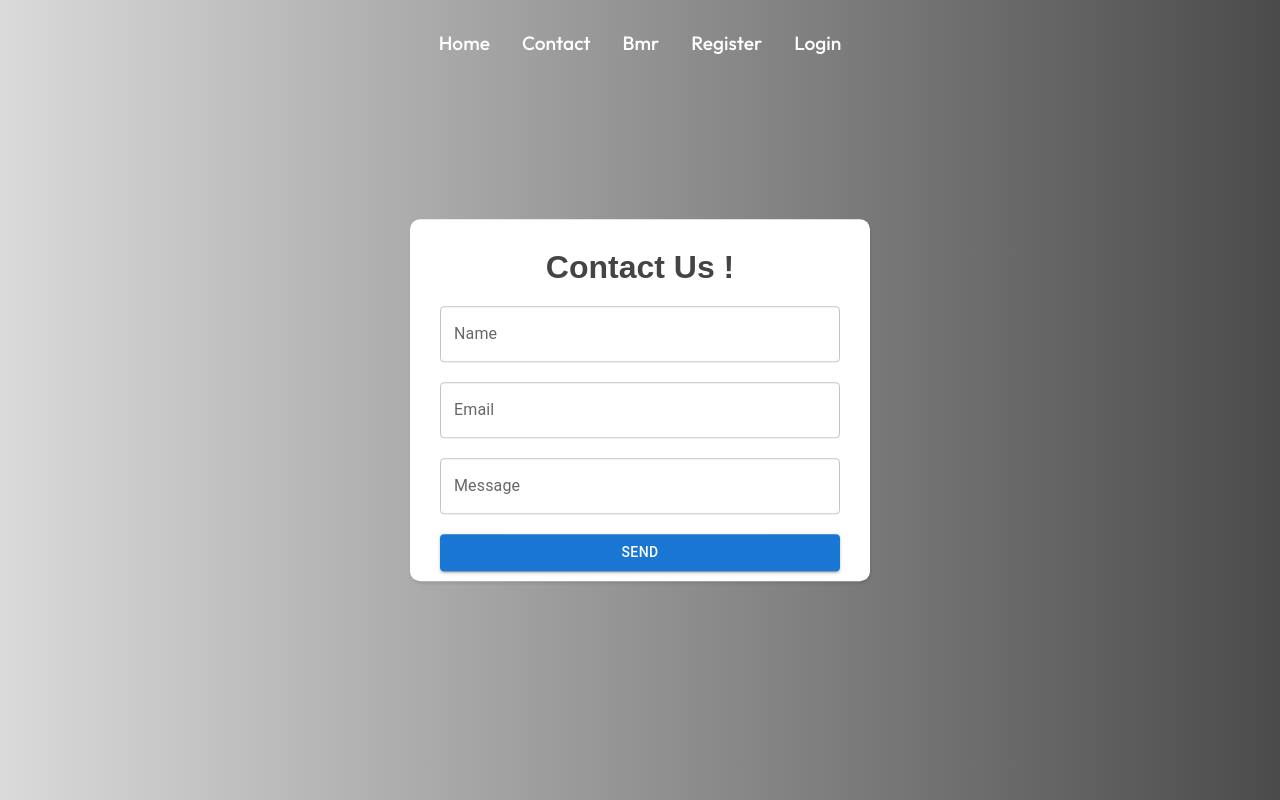
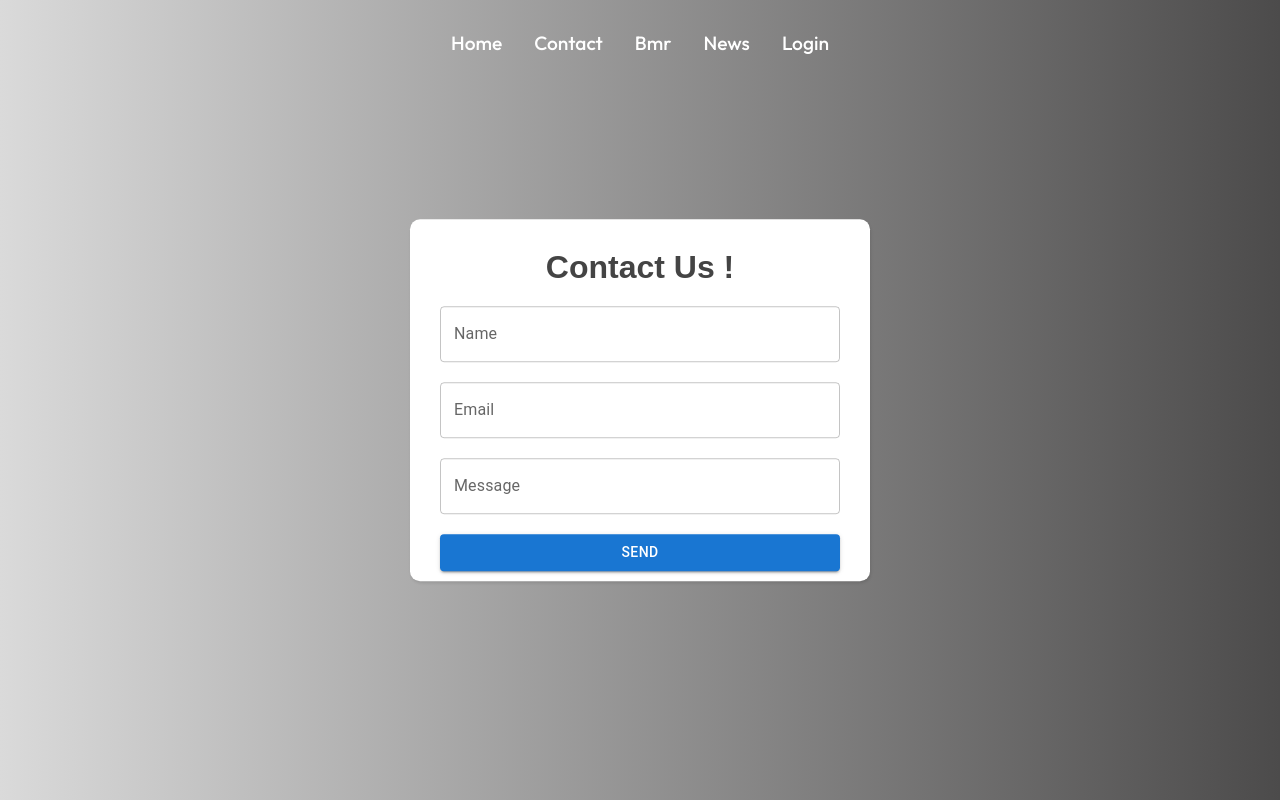
Before and after one commit to Uddeshya-UD/ReactjsProject, a React (Create React App) app: page /Contact in a window 1280 px wide. Shown: the top 800 px of the page. Built offline with nearby package versions, Linux system fonts and the light colour scheme.

Commit message:
added logout

```diff
--- a/package.json
+++ b/package.json
@@ -10,6 +10,7 @@
     "@testing-library/jest-dom": "^5.16.5",
     "@testing-library/react": "^13.4.0",
     "@testing-library/user-event": "^13.5.0",
+    "js-cookie": "^3.0.5",
     "react": "^18.2.0",
     "react-dom": "^18.2.0",
     "react-icons": "^4.9.0",
--- a/src/App.js
+++ b/src/App.js
@@ -17,6 +17,7 @@ function App() {
     <Route path="/Register" element={<Register />} />
     <Route path="/Login" element={<Login />} />
     <Route path="/News" element={<News />} />
+    <Route path="/Logout" element={<Home />} />
 
 
 
--- a/src/authenticator/RequireAuth.js
+++ b/src/authenticator/RequireAuth.js
@@ -2,7 +2,6 @@ import Cookies from 'js-cookie';
 
 const RequireAuth = () => {
   const token = Cookies.get('jwt');
-  console.log("token: " + token);
 
   if (!token) {
     return false
--- a/src/components/Navbar.js
+++ b/src/components/Navbar.js
@@ -1,17 +1,40 @@
-import React, { useState } from 'react'
-import { Link } from "react-router-dom"
-import '../css/NavbarStyles.css'
-import { FaBars, FaTimes } from "react-icons/fa";
+import React, { useState, useEffect } from 'react';
+import { Link } from 'react-router-dom';
+import '../css/NavbarStyles.css';
+import { FaBars, FaTimes } from 'react-icons/fa';
+import RequireAuth from '../authenticator/RequireAuth';
+
 const Navbar = () => {
+  const [click, setClick] = useState(false);
+  const [session, setSession] = useState('');
 
-  const [click, setClick] = useState(false);
-  const handleclick = () => setClick(!click);
+  const handleclick = () => {
+    setClick(!click);
+  };
 
+  // Use useEffect to call authenticate only when the component mounts
+  useEffect(() => {
+    authenticate();
+  }, []);
+
+  const authenticate = () => {
+    let isAuthenticated = RequireAuth();
+    if (isAuthenticated) {
+      setSession('Logout');
+    } else {
+      setSession('Login');
+    }
+  };
+
+  const handleLogout = () => {
+    // Delete the "jwt" cookie here
+    document.cookie = 'jwt=; expires=Thu, 01 Jan 1970 00:00:00 UTC; path=/;';
+
+  };
 
   return (
-    <div className='header'>
-      {/* <h1>ACE GYM</h1> */}
-      <ul className={click ? "nav-menu active" : "nav-menu"}>
+    <div className="header">
+      <ul className={click ? 'nav-menu active' : 'nav-menu'}>
         <li>
           <Link to="/">Home</Link>
         </li>
@@ -21,23 +44,29 @@ const Navbar = () => {
         <li>
           <Link to="/Bmr">Bmr</Link>
         </li>
-        <li>
-          <Link to="/Register">Register</Link>
-        </li>
 
         <li>
-          <Link to="/Login">Login</Link>
+          <Link to="/News">News</Link>
+        </li>
+        <li>
+          {session === 'Logout' ? (
+            <Link to="/" onClick={handleLogout}>
+              {session}
+            </Link>
+          ) : (
+            <Link to={`/${session}`}>{session}</Link>
+          )}
         </li>
       </ul>
-      <div className='hamburger' onClick={handleclick}>
-        {
-
-          click ? (<FaTimes size={20} style={{ color: "white" }} />) : (<FaBars size={20} style={{ color: "white" }} />)
-
-        }
+      <div className="hamburger" onClick={handleclick}>
+        {click ? (
+          <FaTimes size={20} style={{ color: 'white' }} />
+        ) : (
+          <FaBars size={20} style={{ color: 'white' }} />
+        )}
       </div>
     </div>
-  )
-}
+  );
+};
 
-export default Navbar
+export default Navbar;
--- a/src/css/BmrComponentStyles.css
+++ b/src/css/BmrComponentStyles.css
@@ -24,11 +24,6 @@
   transform: translate(-50%, -50%);
   }
 
-  #form-heading {
-    text-align: center;
-      margin-bottom: 20px;
-      color: black;
-  }
   .form-control {
     margin-bottom: 20px;
     display: inline;
```
Also changed, not shown: 1 other file (tests, documents, lock files or other folders).
